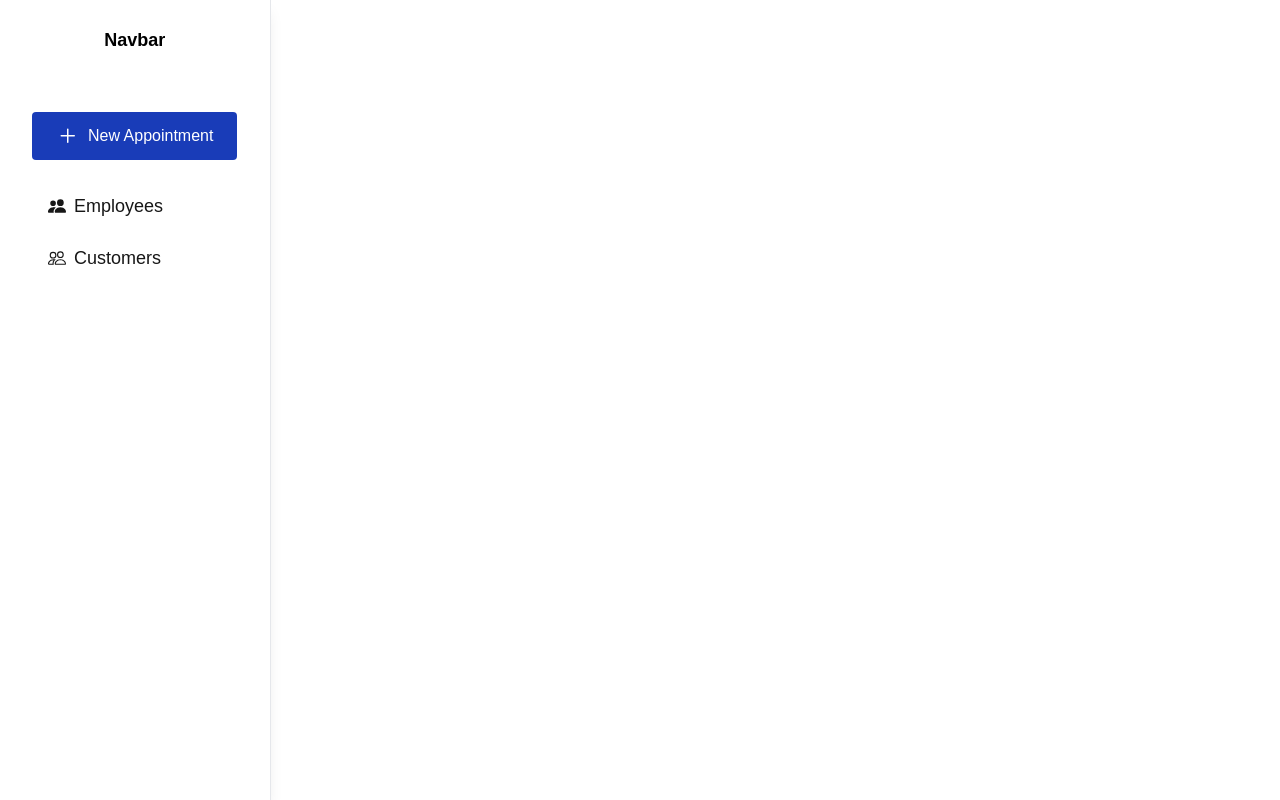
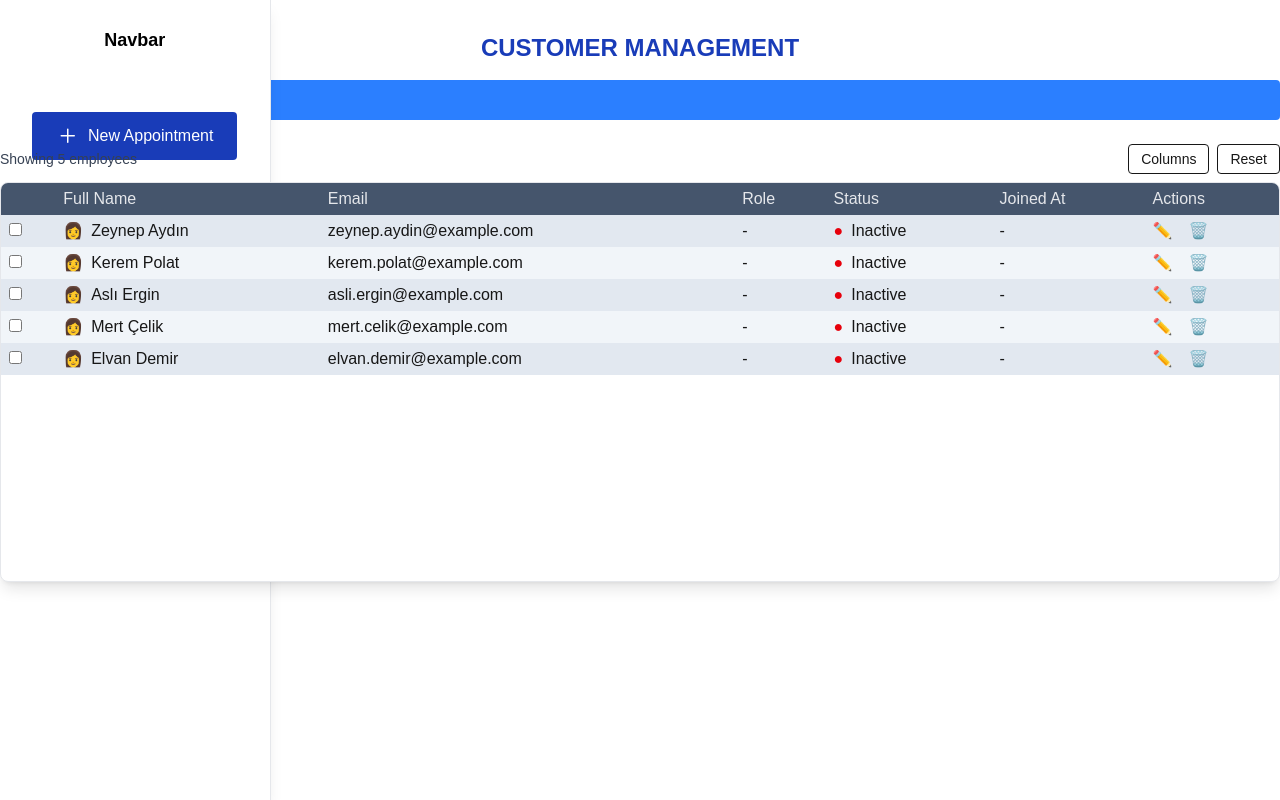
Before and after one commit to AppointmentApplication/appointment_ui, a Next.js app: page /dashboard/customers in a window 1280 px wide. Built offline with nearby package versions, Linux system fonts and the light colour scheme.

Commit message:
Created customer api and customer datas

```diff
--- /dev/null
+++ b/app/api/customers/[id]/route.ts
@@ -0,0 +1,17 @@
+import { Customers } from "@/app/data/customers";
+import { NextResponse } from "next/server";
+
+export async function GET(
+  request: Request,
+  context: { params: Promise<{ id: string }> }
+) {
+  const { id } = await context.params;
+
+  const data = Customers.find((item) => item.id === Number(id));
+
+  if (!data) {
+    return NextResponse.json({ message: "Not Found" }, { status: 404 });
+  }
+
+  return NextResponse.json({ data, message: "Success" });
+}
--- /dev/null
+++ b/app/api/customers/route.ts
@@ -0,0 +1,25 @@
+import { Customers } from "@/app/data/customers";
+import { NextResponse } from "next/server";
+
+// http://localhost:3000/api/customers?index=3&limit=5 -> paginated customers
+// http://localhost:3000/api/customers -> all customers
+
+export async function GET(request: Request) {
+  const { searchParams } = new URL(request.url);
+  const limit = Number(searchParams.get("limit"));
+  const pageIndex = Number(searchParams.get("index")) - 1;
+  const pageCount = Math.ceil(Customers.length / limit);
+
+  const start = pageIndex * limit;
+  const end = start + limit;
+
+  const data = limit ? Customers.slice(start, end) : Customers;
+
+  return NextResponse.json({
+    data: {
+      customers: data,
+      pageCount
+    },
+    message: "Success",
+  });
+}
--- a/app/dashboard/customers/page.tsx
+++ b/app/dashboard/customers/page.tsx
@@ -1,3 +1,56 @@
-export default function Page(){
-    return <div>/dashboard/customers</div>;
+"use client";
+
+import usePagination from "../hooks/usePagination";
+import Pagination from "../components/Pagination";
+import Table, { Employee } from "../components/Table";
+import Popover from "../components/Popover";
+import { useState } from "react";
+
+export default function Page() {
+  const [isOpened, setIsOpened] = useState(false);
+  const {
+    data: customers,
+    pageCount,
+    pageIndex,
+    pageSize,
+    loading,
+    goToPage,
+    changePageSize,
+  } = usePagination<Employee>({
+    target: "customers",
+  });
+
+  return (
+    <div>
+      <div className="text-center mt-8 text-2xl font-bold text-blue-800">
+        CUSTOMER MANAGEMENT
+      </div>
+
+      <Popover isOpened={isOpened} onClose={() => setIsOpened(false)}>
+        <form className="flex flex-col gap-2">
+          <input type="text" placeholder="İsim giriniz." />
+          <input type="text" placeholder="Soyisim giriniz." />
+          <input type="text" placeholder="Departman giriniz." />
+          <input type="text" placeholder="Pozisyon giriniz." />
+        </form>
+      </Popover>
+
+      <div
+        className="mt-4 cursor-pointer bg-blue-500 text-white px-3 py-2 rounded"
+        onClick={() => setIsOpened(true)}
+      >
+        Open Popover
+      </div>
+
+      <div className="mt-6">
+        <Table employees={customers} loading={loading} />
+        <Pagination
+          pageCount={pageCount}
+          currentPage={pageIndex}
+          onPageChange={goToPage}
+          onPageSizeChange={changePageSize}
+        />
+      </div>
+    </div>
+  );
 }
--- /dev/null
+++ b/app/data/customers.ts
@@ -0,0 +1,25 @@
+type MembershipLevel = "Bronze" | "Silver" | "Gold" | "Platinum";
+
+export type Customer = {
+    id: number;
+    firstName: string;
+    lastName: string;
+    email: string;
+    phoneNumber: string;
+    registrationDate: string;
+    membershipLevel: MembershipLevel;
+    totalSpent: number;
+};
+
+export const Customers: Customer[] = [
+    { id: 1, firstName: "Zeynep", lastName: "Aydın", email: "zeynep.aydin@example.com", phoneNumber: "05510000021", registrationDate: "2023-01-10T09:00:00Z", membershipLevel: "Gold", totalSpent: 18500 },
+    { id: 2, firstName: "Kerem", lastName: "Polat", email: "kerem.polat@example.com", phoneNumber: "05510000022", registrationDate: "2022-05-03T10:00:00Z", membershipLevel: "Silver", totalSpent: 9200 },
+    { id: 3, firstName: "Aslı", lastName: "Ergin", email: "asli.ergin@example.com", phoneNumber: "05510000023", registrationDate: "2021-08-22T14:30:00Z", membershipLevel: "Platinum", totalSpent: 25300 },
+    { id: 4, firstName: "Mert", lastName: "Çelik", email: "mert.celik@example.com", phoneNumber: "05510000024", registrationDate: "2020-03-11T11:15:00Z", membershipLevel: "Gold", totalSpent: 14750 },
+    { id: 5, firstName: "Elvan", lastName: "Demir", email: "elvan.demir@example.com", phoneNumber: "05510000025", registrationDate: "2023-07-15T09:45:00Z", membershipLevel: "Bronze", totalSpent: 2100 },
+    { id: 6, firstName: "Tolga", lastName: "Koç", email: "tolga.koc@example.com", phoneNumber: "05510000026", registrationDate: "2022-10-08T08:50:00Z", membershipLevel: "Silver", totalSpent: 7800 },
+    { id: 7, firstName: "Melisa", lastName: "Arslan", email: "melisa.arslan@example.com", phoneNumber: "05510000027", registrationDate: "2023-02-05T13:15:00Z", membershipLevel: "Gold", totalSpent: 16100 },
+    { id: 8, firstName: "Sinem", lastName: "Uçar", email: "sinem.ucar@example.com", phoneNumber: "05510000028", registrationDate: "2021-11-30T08:20:00Z", membershipLevel: "Bronze", totalSpent: 2600 },
+    { id: 9, firstName: "Can", lastName: "Turan", email: "can.turan@example.com", phoneNumber: "05510000029", registrationDate: "2022-06-18T16:00:00Z", membershipLevel: "Platinum", totalSpent: 32000 },
+    { id: 10, firstName: "İpek", lastName: "Kurtuluş", email: "ipek.kurtulus@example.com", phoneNumber: "05510000030", registrationDate: "2023-09-02T10:40:00Z", membershipLevel: "Gold", totalSpent: 13400 },
+];
```
